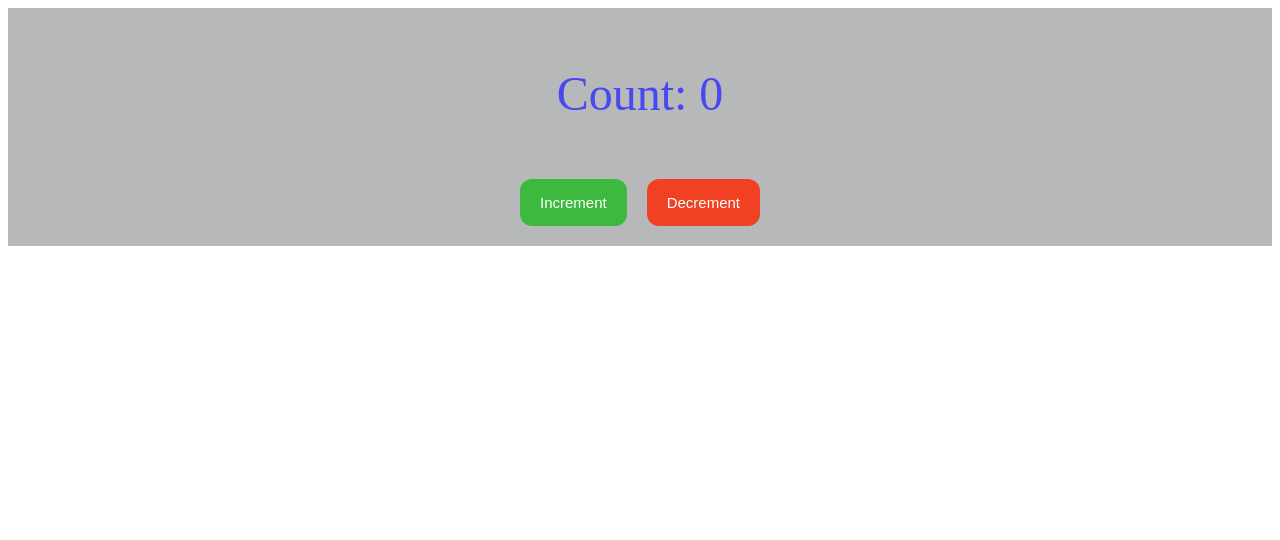
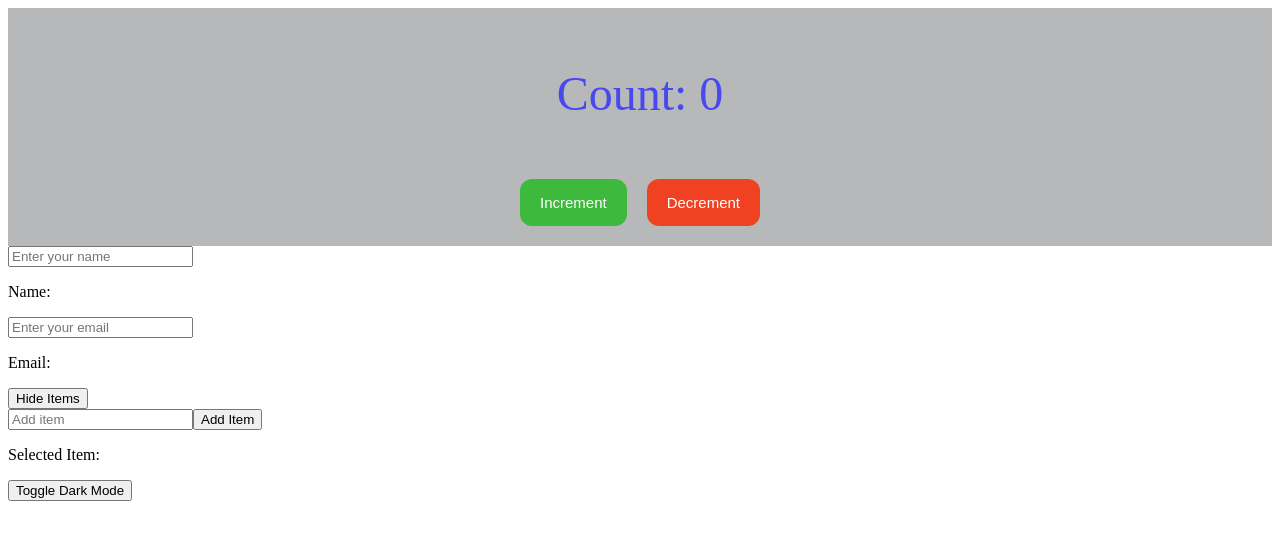
Before and after one commit to pagevamp/react-sandbox, a React (Vite) app: page / in a window 1280 px wide. Shown: the top 540 px of the page. Built offline with nearby package versions, Linux system fonts and the light colour scheme.

Commit message:
refact/undo the deleted tags in app.jsx

```diff
--- a/src/App.tsx
+++ b/src/App.tsx
@@ -1,11 +1,124 @@
+import { useEffect, useRef, useState } from "react";
 import Counter from "./components/Counter/Counter";
 
 export default function App() {
+  const [count, setCount] = useState(0);
+  const [isDarkMode, setIsDarkMode] = useState(false);
+  const [name, setName] = useState("");
+  const [email, setEmail] = useState("");
+  const [isVisible, setIsVisible] = useState(true);
+  const [items, setItems] = useState<string[]>([]);
+  const [selectedItem, setSelectedItem] = useState<string | null>(null);
+
+  const inputRef = useRef<HTMLInputElement>(null);
+
+  useEffect(() => {
+    const storedCount = localStorage.getItem("count");
+    if (storedCount) {
+      setCount(parseInt(storedCount));
+    }
+  }, []);
+
+  useEffect(() => {
+    localStorage.setItem("count", count.toString());
+  }, [count]);
+
+  useEffect(() => {
+    document.title = `Hello ${name}`;
+  }, [name]);
+
+  useEffect(() => {
+    if (selectedItem) {
+      console.log(selectedItem);
+    }
+  }, [selectedItem]);
+
+  useEffect(() => {
+    document.body.classList.toggle("dark", isDarkMode);
+  }, [isDarkMode]);
+
+  const increment = () => {
+    setCount(count + 1);
+  };
+
+  const decrement = () => {
+    setCount(count - 1);
+  };
+
+  const handleNameChange = (e: React.ChangeEvent<HTMLInputElement>) => {
+    setName(e.target.value);
+  };
+
+  const handleEmailChange = (e: React.ChangeEvent<HTMLInputElement>) => {
+    setEmail(e.target.value);
+  };
+
+  const toggleVisibility = () => {
+    setIsVisible(!isVisible);
+  };
+
+  function addItem() {
+    if (inputRef.current && inputRef.current.value) {
+      setItems([...items, inputRef.current.value]);
+      inputRef.current.value = "";
+    }
+  }
+
+  async function handleSubmit() {
+    // Do something with data...
+  }
+
   return (
     <div>
-      <section className="main">
       <Counter></Counter>
-      </section>
+      <form onSubmit={handleSubmit}>
+        <div>
+          <input
+            type="text"
+            value={name}
+            onChange={handleNameChange}
+            placeholder="Enter your name"
+          />
+          <p>Name: {name}</p>
+        </div>
+        <div>
+          <input
+            type="email"
+            value={email}
+            onChange={handleEmailChange}
+            placeholder="Enter your email"
+          />
+          <p>Email: {email}</p>
+        </div>
+        <div>
+          <div>
+            <button onClick={toggleVisibility}>
+              {isVisible ? "Hide" : "Show"} Items
+            </button>
+            {isVisible && (
+              <div>
+                <input type="text" ref={inputRef} placeholder="Add item" />
+                <button onClick={addItem}>Add Item</button>
+                <ul>
+                  {items.map((item, index) => (
+                    <li key={index} onClick={() => setSelectedItem(item)}>
+                      {item}
+                    </li>
+                  ))}
+                </ul>
+              </div>
+            )}
+          </div>
+          <div>
+            <p>Selected Item: {selectedItem}</p>
+          </div>
+        </div>
+      </form>
+      <div>
+        <button onClick={() => setIsDarkMode(!isDarkMode)}>
+          Toggle Dark Mode
+        </button>
+      </div>
     </div>
   );
 }
```
